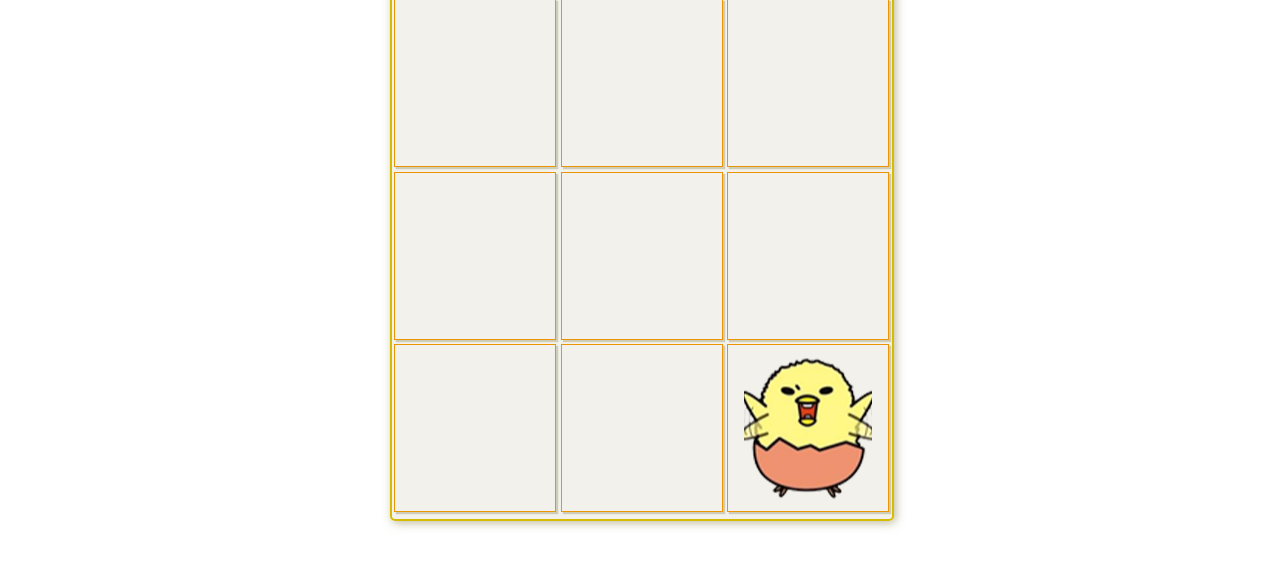
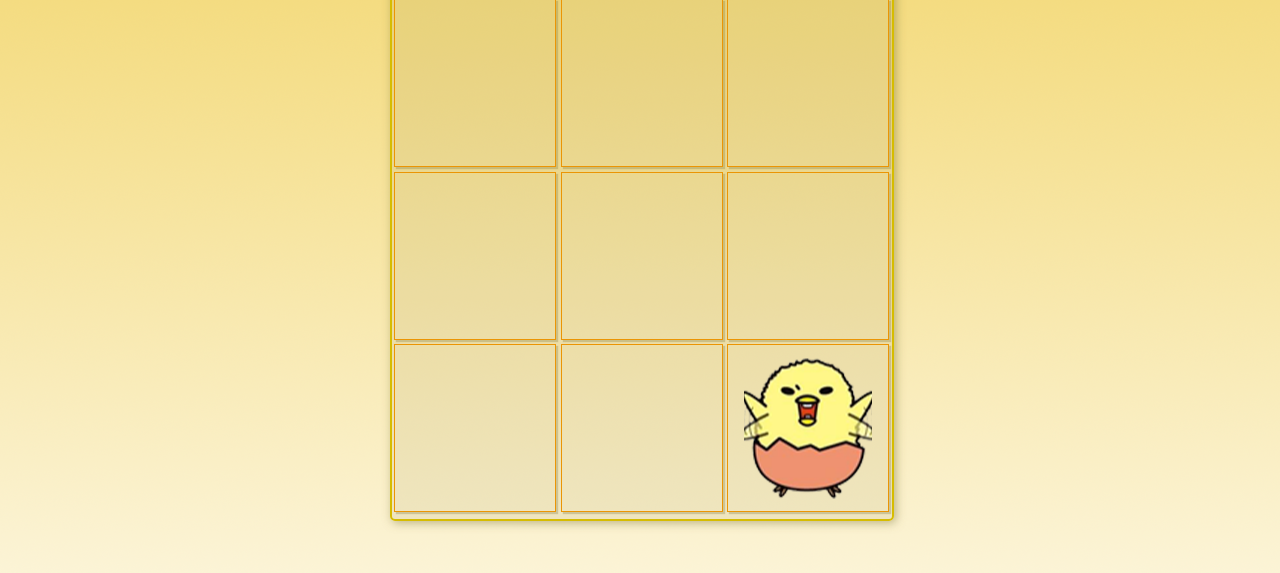
Before and after one commit to wdaweb/js-da-di-shu-sdu60622, a plain HTML site: page index.html in a window 1280 px wide. Both pictures are taken after a click on the element "Start". Shown: the part 183-756 px from the top of the page. Drawn offline with Linux system fonts and the light colour scheme; files whose address does not match are found by name.

Commit message:
修正圖片路徑

```diff
--- a/index.html
+++ b/index.html
@@ -18,7 +18,7 @@
       height: 100vh;
 
       overflow: hidden;
-      background: url('../image/background1.png');
+      background: url("background1.png");
     }
 
     .main {
@@ -157,8 +157,8 @@
 
     </div>
   </div>
-  <audio data-key='sword3' src="./audio/start.mp3"></audio>
-  <audio data-key='background' src="./audio/test.mp3"></audio>
+  <audio data-key='sword3' src="start.mp3"></audio>
+  <audio data-key='background' src="test.mp3"></audio>
   <script>
 
     const sword3 = document.querySelector('audio[data-key="sword3"]');
@@ -236,10 +236,10 @@
       const randImage = Math.floor(Math.random() * 3)
       body.children[samp].firstElementChild.classList.add('target')
       if (randImage == 0) {
-        body.children[samp].firstElementChild.style.background = `url('../image/egg.png') center no-repeat`
+        body.children[samp].firstElementChild.style.background = `url('egg.png') center no-repeat`
         body.children[samp].firstElementChild.classList.add('egg')
       }
-      body.children[samp].firstElementChild.style.background = `url('../image/${target[randImage]}.png') center no-repeat`
+      body.children[samp].firstElementChild.style.background = `url('${target[randImage]}.png') center no-repeat`
 
       //loop
       setTimeout(() => {
```
